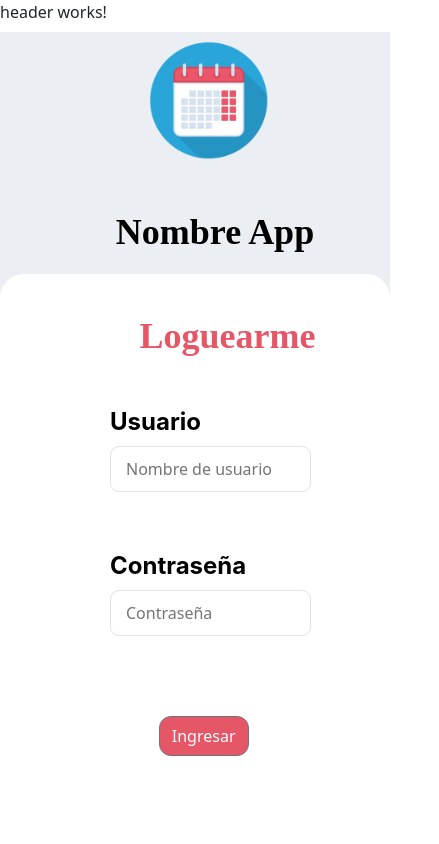
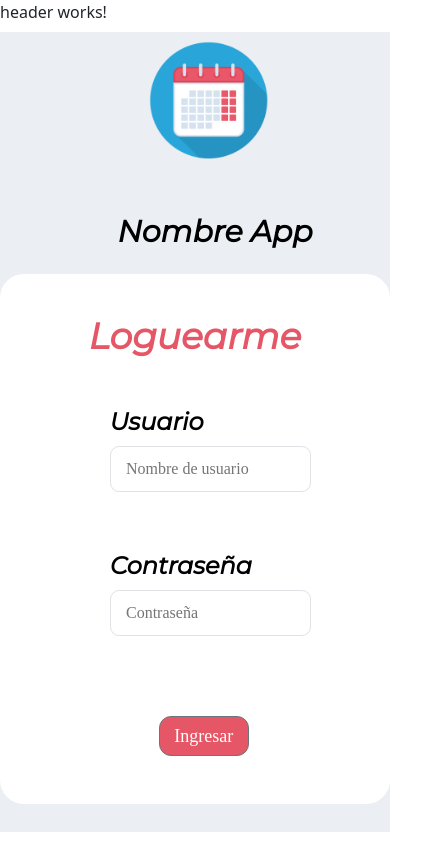
Before and after one commit to FlorNV/tp-final-frontend-g9, an Angular app: page /login in a window 390 px wide. Shown: the whole page, 439 px wide, since content can reach past the window. Built offline with nearby package versions, Linux system fonts and the light colour scheme; what @techiediaries/ngx-qrcode, angular-calendar, ng2-charts would draw is missing.

Commit message:
modificaciones en la vista de login

```diff
--- a/src/app/components/login/login.component.css
+++ b/src/app/components/login/login.component.css
@@ -1,8 +1,3 @@
-@media screen and (max-width: 510px){
-    .boton{
-        width: 90px;
-    }
-}
 @media screen and (max-width: 940px){
     .imagen{
         margin-right: 50px;
@@ -10,22 +5,20 @@
 }
 .contenido{
     background-color: #EBEFF3;
-    height: 625px;
+    height: 750px;
     width: 100%;
 }
 img{
     height: 120px;
     width: 120px;
-
 }
 .imagen{
    align-items: center;
 }
 .nombre{
     font-family: 'Montserrat';
-    font-style: normal;
     font-weight: 600;
-    font-size: 36px;
+    font-size: 30px;
     line-height: 44px;
     margin-top: 50px;
     /* identical to box height */
@@ -33,7 +26,6 @@ img{
     text-align: center;
     margin-left: 40px;
 }
-
 .formulario{
     margin-top: 20px;
     width: 580px;
@@ -45,7 +37,6 @@ img{
 .titulo{
     margin-top: 40px;
     text-align: center;
-
     font-family: 'Montserrat';
     font-style: normal;
     font-weight: 600;
@@ -56,9 +47,10 @@ img{
 .seccionu{
     margin-top: 40px;
     margin-left: 86px;
+    font-family: 'Monserrat';
 }
 .ingreso{
-    font-family: 'Inter';
+    font-family: 'Montserrat';
     font-style: normal;
     font-weight: 700;
     font-size: 24px;
@@ -81,4 +73,32 @@ button{
     height: 40px;
     margin-top: 30px;
     color: white;
+    font-family: 'Monserrat';
+    font-size: 18px;
 }
+
+@media(max-width: 520px){
+    .contenido{
+        height: 800px;
+        width: auto;
+    }
+    .formulario{
+        margin-top: 20px;
+        width: 400px;
+        height: 530px;
+    }
+}
+@media(max-width: 767px){
+    .contenido{
+        height: 800px;
+        width: auto;
+    }
+    .formulario{
+        margin-top: 20px;
+        width: 400px;
+        height: 530px;
+    }
+    .boton{
+        width: 90px;
+    }
+}
--- a/src/app/components/login/login.component.html
+++ b/src/app/components/login/login.component.html
@@ -1,3 +1,6 @@
+<style>
+    @import url('https://fonts.googleapis.com/css2?family=Montserrat:ital@1&display=swap');
+</style>
 <div class="container-fluid contenido">
     <div class="row justify-content-center gy-2">
         <div class="col-md-1 col-3 offset-md-0 offset-1 imagen">
@@ -7,15 +10,15 @@
             Nombre App
         </div>
     </div>
-    <div class="row justify-content-center">
-        <div class="col-md-6 formulario">
+    <div class="row justify-content-center form">
+        <div class="col-md-6 col-2 formulario">
             <div class="row">
-                <div class="col-md-8 offset-md-2 offset-1 titulo">
+                <div class="col-md-8 offset-md-2 titulo">
                     Loguearme
                 </div>
             </div>
             <div class="row seccionu">
-                <div class="col-md-12 ingreso">
+                <div class="col-md-12  ingreso">
                     <label class="">Usuario</label>
                 </div>
                 <div class="col-md-12">
@@ -27,7 +30,7 @@
                 <div class="col-md-12">
                     <input type="password" placeholder="Contraseña">
                 </div>
-                <div class="col-md-2 offset-md-2 offset-2">
+                <div class="col-md-2 col-2 offset-md-2 offset-2">
                     <button class="btn btn-outline-secondary boton">Ingresar</button>
                 </div>
             </div>
```
